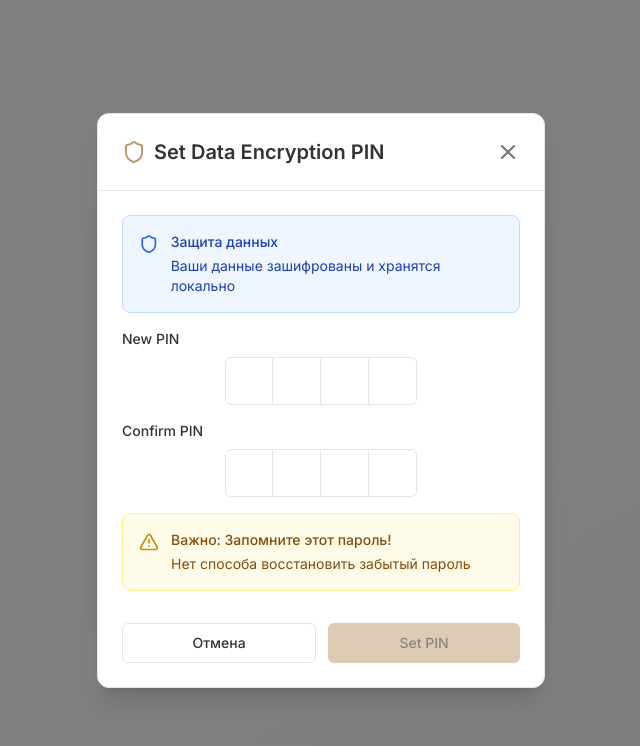
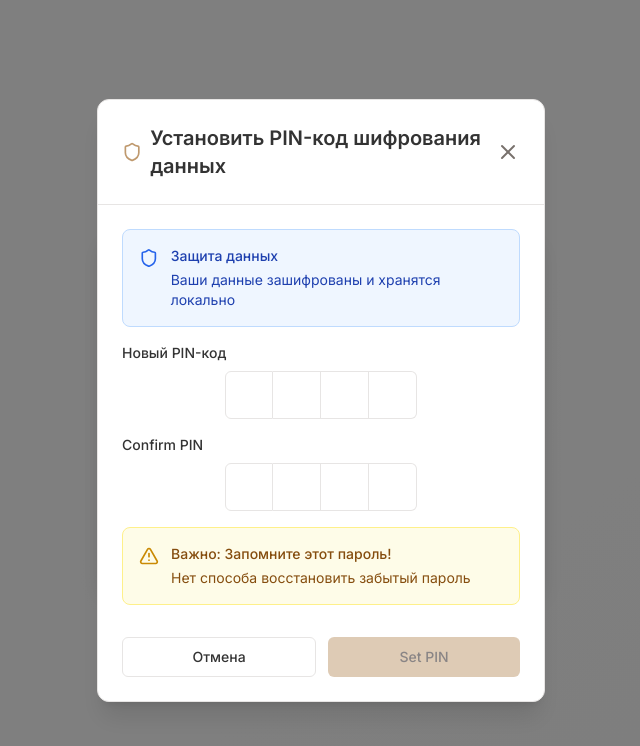
Before and after one commit to daxxac/shkalim, a React (Vite) app: page / in a window 1280 px wide. Both pictures are taken after a click on the button "Установить пароль шифрования данных". Shown: the top 746 px of the page, without its empty margins (319-959 px from the left). Built offline with nearby package versions, Linux system fonts and the light colour scheme.

Commit message:
replace input with otp

```diff
--- a/src/components/SecurityModal.tsx
+++ b/src/components/SecurityModal.tsx
@@ -176,10 +176,11 @@ export const SecurityModal: React.FC<SecurityModalProps> = ({ mode, onClose, onS
               <label htmlFor="pin" className="block text-sm font-medium text-foreground mb-2">
                 {mode === 'unlock_data'
                     ? t('security.pinLabel', 'Data Encryption PIN')
-                    : t('security.newPin', 'New PIN')}
+                    : t('security.newPinLabel', 'New PIN')}
               </label>
               <div className="flex justify-center">
                 <InputOTP
+                    key={mode}
                     maxLength={4}
                     value={pin}
                     onChange={(value) => setPin(value)}
--- a/src/i18n/locales/en.json
+++ b/src/i18n/locales/en.json
@@ -188,6 +188,9 @@
   },
   "security": {
     "title": "Security Settings",
+    "setPinTitle": "Set Data Encryption PIN",
+    "unlockDataTitle": "Unlock Data",
+    "changePinTitle": "Change Data Encryption PIN",
     "dataProtection": "Data Protection",
     "encryptionInfo": "Your data is encrypted and stored locally",
     "newPassword": "New Password",
@@ -206,6 +209,8 @@
     "unlockTitle": "Unlock Access",
     "unlockButton": "Unlock",
     "passwordLabel": "Password",
+    "pinLabel": "Data Encryption PIN",
+    "newPinLabel": "New PIN",
     "processing": "Processing..."
   },
   "autoSync": {
--- a/src/i18n/locales/he.json
+++ b/src/i18n/locales/he.json
@@ -188,6 +188,9 @@
   },
   "security": {
     "title": "הגדרות אבטחה",
+    "setPinTitle": "הגדר קוד PIN להצפנת נתונים",
+    "unlockDataTitle": "פתח נתונים",
+    "changePinTitle": "שנה קוד PIN להצפנת נתונים",
     "dataProtection": "הגנת נתונים",
     "encryptionInfo": "הנתונים שלך מוצפנים ונשמרים מקומית",
     "newPassword": "סיסמה חדשה",
@@ -205,6 +208,8 @@
     "unlockError": "שגיאה בפתיחת הנעילה. נסה שוב.",
     "unlockTitle": "פתח גישה",
     "unlockButton": "פתח",
+    "pinLabel": "קוד PIN להצפנת נתונים",
+    "newPinLabel": "קוד PIN חדש",
     "processing": "מעבד..."
   },
   "autoSync": {
--- a/src/i18n/locales/ru.json
+++ b/src/i18n/locales/ru.json
@@ -192,6 +192,9 @@
   },
   "security": {
     "title": "Настройки безопасности",
+    "setPinTitle": "Установить PIN-код шифрования данных",
+    "unlockDataTitle": "Разблокировать данные",
+    "changePinTitle": "Изменить PIN-код шифрования данных",
     "dataProtection": "Защита данных",
     "encryptionInfo": "Ваши данные зашифрованы и хранятся локально",
     "newPassword": "Новый пароль",
@@ -210,6 +213,8 @@
     "unlockTitle": "Разблокировать доступ",
     "unlockButton": "Разблокировать",
     "passwordLabel": "Пароль",
+    "pinLabel": "PIN-код шифрования данных",
+    "newPinLabel": "Новый PIN-код",
     "processing": "Обработка..."
   },
   "autoSync": {
--- a/src/pages/Index.tsx
+++ b/src/pages/Index.tsx
@@ -331,18 +331,9 @@ const Index = () => {
             <p className="text-muted-foreground">{t('auth.enterDataPasswordPrompt', 'Enter your Data Encryption Password')}</p>
           </div>
           <div className="space-y-4">
-            <Input
-              type="password"
-              value={dataEncryptionPasswordInput}
-              onChange={(e) => setDataEncryptionPasswordInput(e.target.value)}
-              placeholder={t('auth.dataPasswordPlaceholder', 'Data Encryption Password')}
-              className="w-full px-4 py-3 border border-border rounded-lg focus:ring-2 focus:ring-primary focus:border-transparent text-right bg-background text-foreground"
-              onKeyPress={(e) => e.key === 'Enter' && handleUnlockDataSubmit()}
-            />
             <Button
-              onClick={handleUnlockDataSubmit}
+              onClick={() => openSecurityModal('unlock_data')}
               className="w-full premium-button"
-              disabled={!dataEncryptionPasswordInput}
             >
               {t('auth.unlockDataButton', 'Unlock Data')}
             </Button>
```
